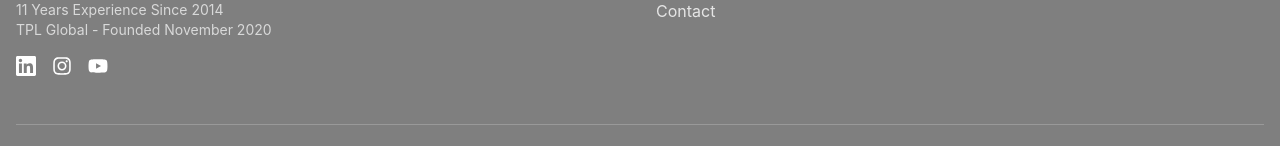
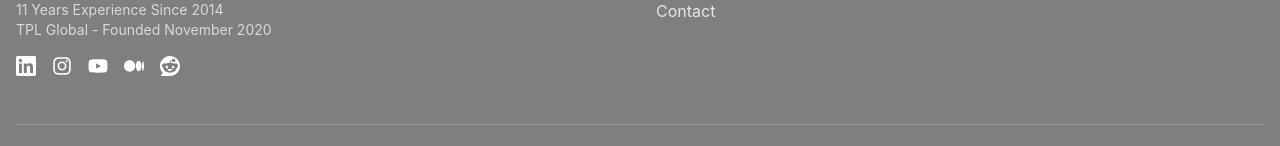
Before and after one commit to TLP-Global/TPL-Global-web, a Next.js app: page / in a window 1280 px wide. Shown: the part 7960-8106 px from the top of the page. Built offline with nearby package versions, Linux system fonts and the light colour scheme.

Commit message:
social media links edited

```diff
--- a/components/footer.tsx
+++ b/components/footer.tsx
@@ -1,4 +1,4 @@
-import { FaInstagram, FaYoutube } from "react-icons/fa6";
+import { FaInstagram, FaMedium, FaReddit, FaYoutube } from "react-icons/fa6";
 
 const Footer = () => {
   const navigation = [
@@ -54,9 +54,23 @@ const Footer = () => {
               <a
                 href="https://www.youtube.com/@tejaspatel-tplglobal"
                 className=" hover:text-zapier-blue"
-                aria-label="Instagram"
+                aria-label="Youtube"
               >
                 <FaYoutube size={20} />
+              </a>
+              <a
+                href="https://medium.com/@tplglobal_usimmigration"
+                className=" hover:text-zapier-blue"
+                aria-label="Medium"
+              >
+                <FaMedium size={20} />
+              </a>
+              <a
+                href="https://www.reddit.com/r/USimmigrationindia/"
+                className=" hover:text-zapier-blue"
+                aria-label="Reddit"
+              >
+                <FaReddit size={20} />
               </a>
             </div>
           </div>
```
